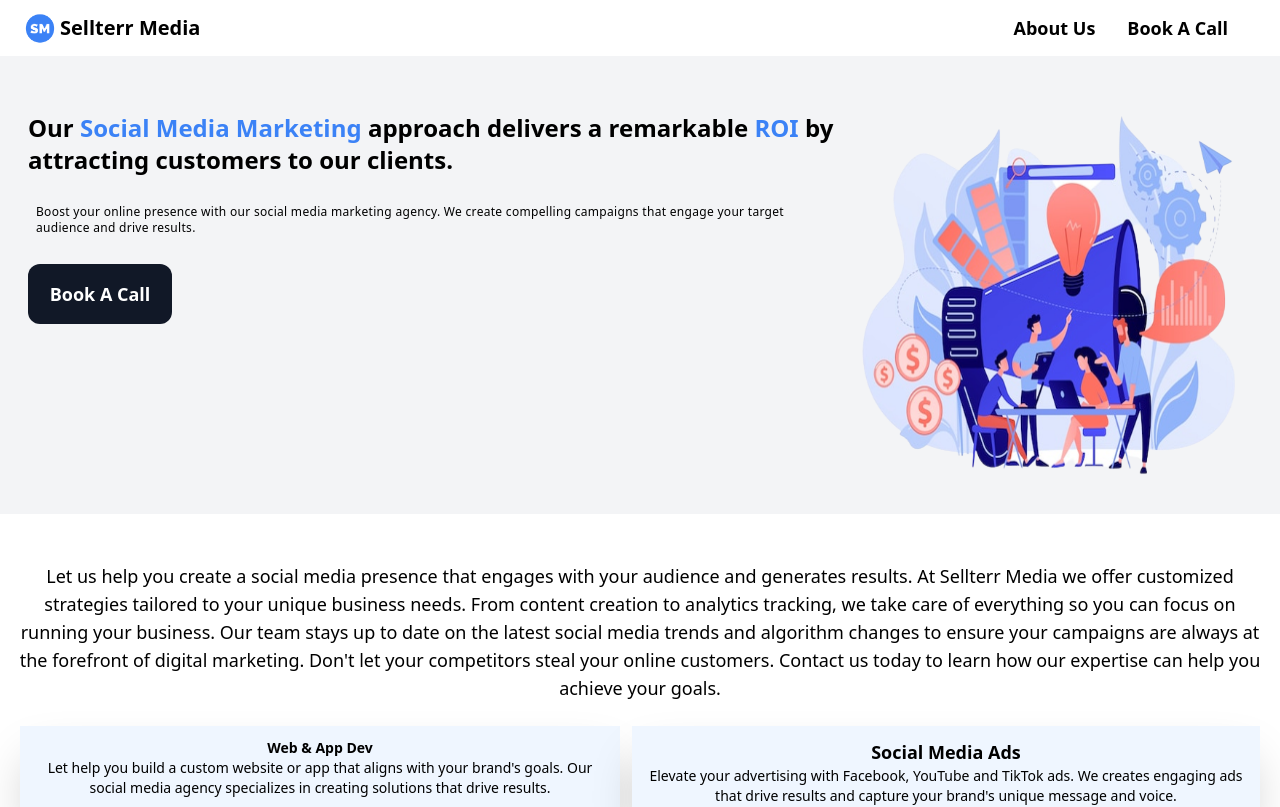
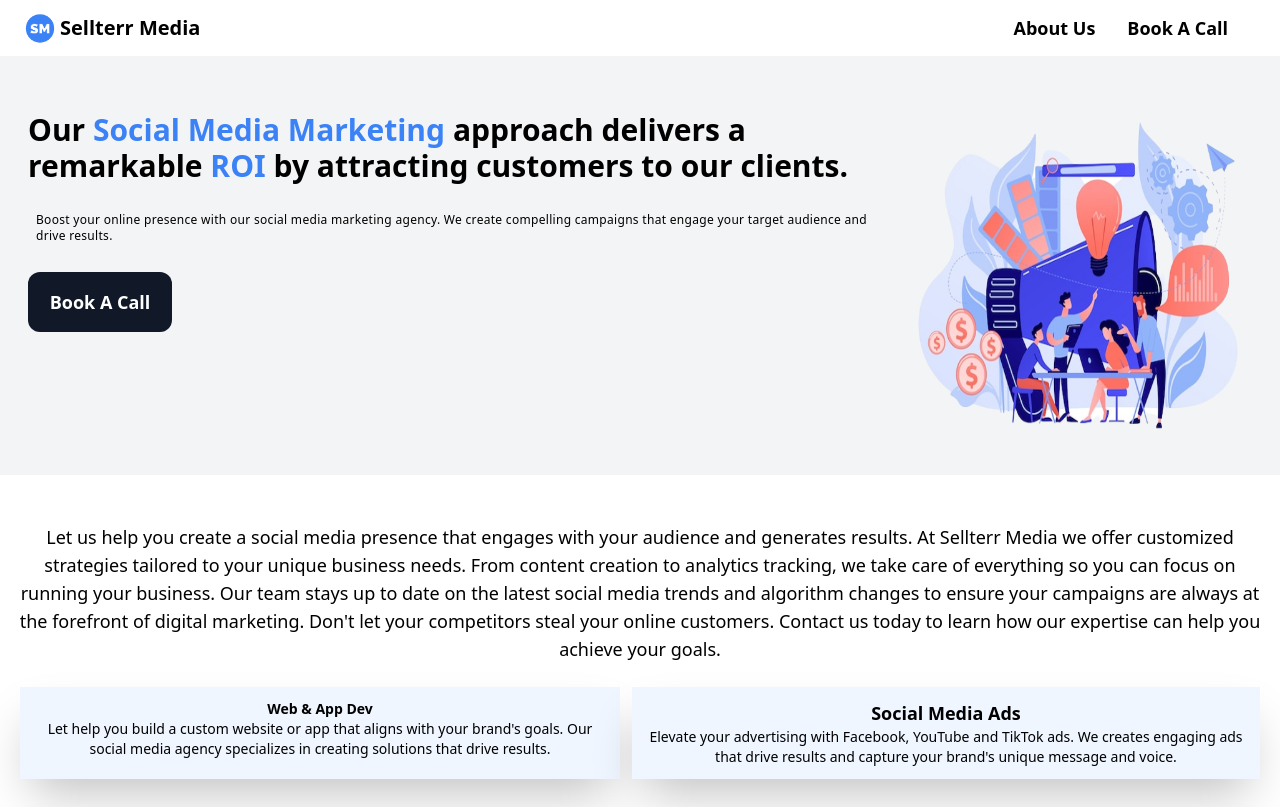
Before and after one commit to Dare789/SellterrMedia, a React (Create React App) app: page / in a window 1280 px wide. Shown: the top 807 px of the page. Built offline with nearby package versions, Linux system fonts and the light colour scheme.

Commit message:
fixed Landing title

```diff
--- a/src/Components/WelcomePage/Landing/Landing.js
+++ b/src/Components/WelcomePage/Landing/Landing.js
@@ -7,9 +7,10 @@ function Landing() {
      <div className="pt-5 pb-20 lg:py-24 md:pb-0 bg-gray-100">
                 <div className="p-7 py-9 md:flex lg:mx-14">
                     <div className="flex flex-col gap-7 lg:max-w-none lg:justify-center">
-                    <h1 className="text-2xl m:text-3xl text-black lg:text-6xl font-extrabold">
+                    <h1 className="text-3xl text-black lg:text-6xl font-extrabold">
                         Our  <span className="text-blue-500">Social Media Marketing</span> approach delivers a remarkable <span className="text-blue-500">ROI</span> {""}
-                        by attracting customers to our clients.</h1>
+                        by attracting customers to our clients.
+                    </h1>
                     <h1 className="text-black text-xs font-light tracking-wide lg:max-w-6xl w-full lg:text-2xl px-2">
                        Boost your online presence with our social media marketing agency.
                        We create compelling campaigns that engage your target audience and drive results.
```
